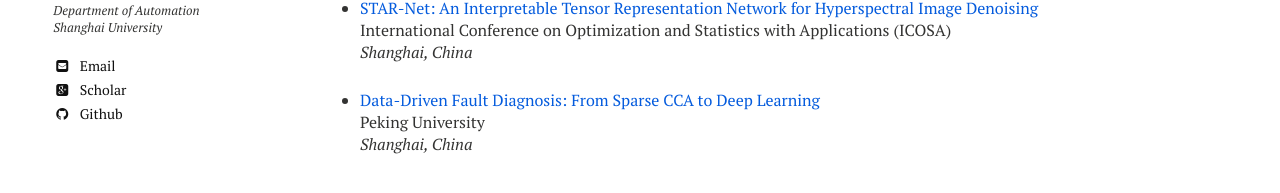
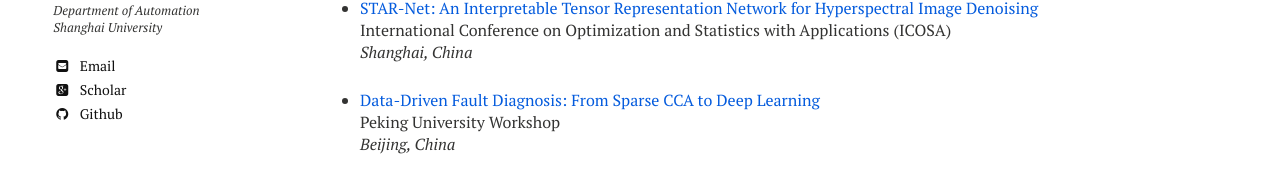
Before and after one commit to xianchaoxiu/xianchaoxiu.github.io, a Jekyll site: the page built from talks/index.md, in a window 1280 px wide. Shown: the part 271-464 px from the top of the page. Built offline with Jekyll 4.4.1, drawn with Linux system fonts in a browser that asks for light colours; nearby versions of some CDN libraries.

Commit message:
Update index.md

```diff
--- a/talks/index.md
+++ b/talks/index.md
@@ -24,5 +24,5 @@ International Conference on Optimization and Statistics with Applications (ICOSA
 <i>Shanghai, China</i><br>
 
 * <a href="../talks/2024-PKU.pdf" class="textlink" target="_blank"> Data-Driven Fault Diagnosis: From Sparse CCA to Deep Learning </a> <br>
-Peking University <br>
-<i>Shanghai, China</i><br>
+Peking University Workshop <br>
+<i>Beijing, China</i><br>
```
